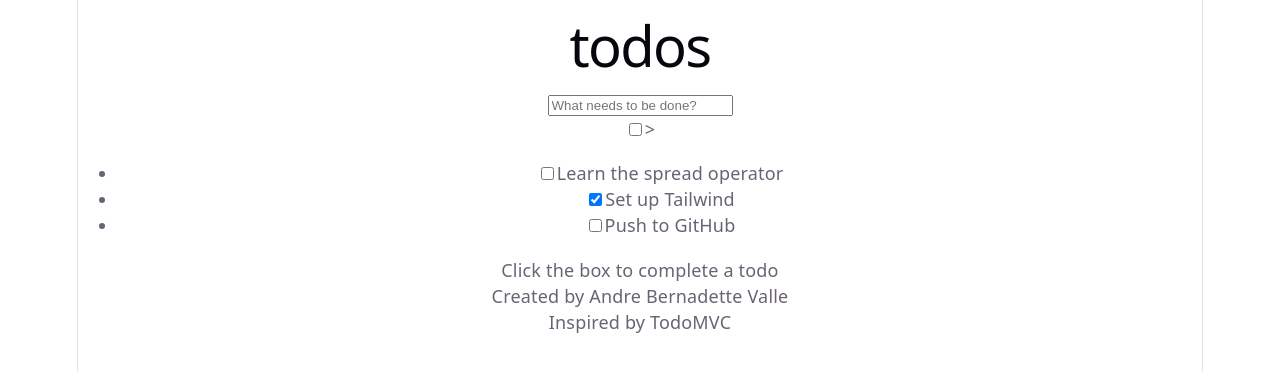
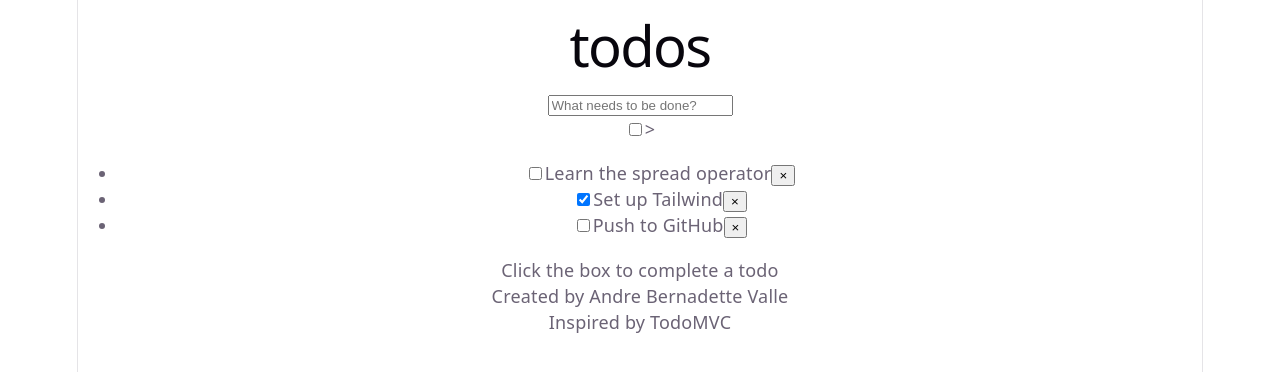
Before and after one commit to andrebernadettevalle/csit340-todomvc-valle, a React (Vite) app: page / in a window 1280 px wide. Shown: the top 372 px of the page. Built offline with nearby package versions, Linux system fonts and the light colour scheme.

Commit message:
add delete todo functionality

```diff
--- a/src/components/Todos.jsx
+++ b/src/components/Todos.jsx
@@ -31,6 +31,10 @@ function Todos() {
     )
   }
 
+  const deleteTodo = (id) => {
+    setTodos(todos.filter((todo) => todo.id !== id))
+  }
+
   return (
     <section className="mx-auto max-w-[558px]">
       <h1 className="text-center text-[88px] font-extralight text-[#b83f45]">
@@ -56,7 +60,10 @@ function Todos() {
 
           <ul className="divide-y divide-[#e6e6e6]">
             {todos.map((todo) => (
-              <li key={todo.id} className="flex items-center px-4 py-4 text-2xl">
+              <li
+                key={todo.id}
+                className="group relative flex items-center border-b border-[#ededed] px-4 py-4 text-2xl"
+              >
                 <input
                   type="checkbox"
                   checked={todo.completed}
@@ -66,12 +73,19 @@ function Todos() {
                 <span
                   className={
                     todo.completed
-                      ? 'line-through text-[#949494]'
-                      : 'text-[#484848]'
+                      ? 'flex-1 line-through text-[#949494]'
+                      : 'flex-1 text-[#484848]'
                   }
                 >
                   {todo.text}
                 </span>
+                <button
+                  type="button"
+                  onClick={() => deleteTodo(todo.id)}
+                  className="absolute right-[10px] hidden text-[30px] text-[#cc9a9a] hover:text-[#af5b5e] group-hover:block"
+                >
+                  ×
+                </button>
               </li>
             ))}
           </ul>
```
